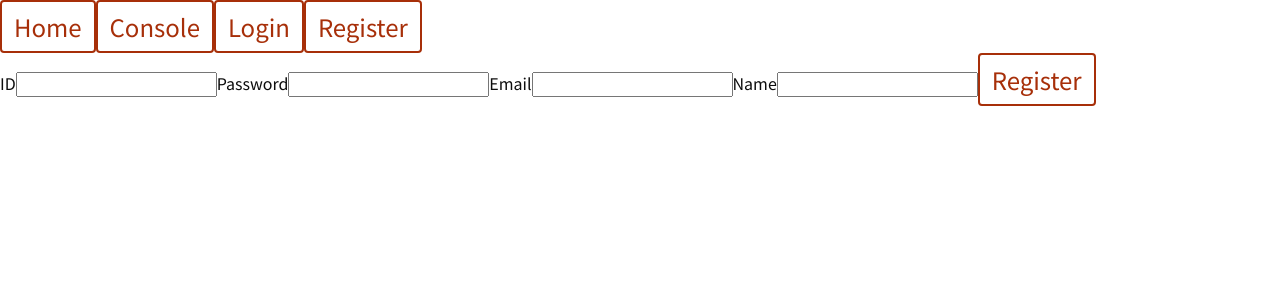
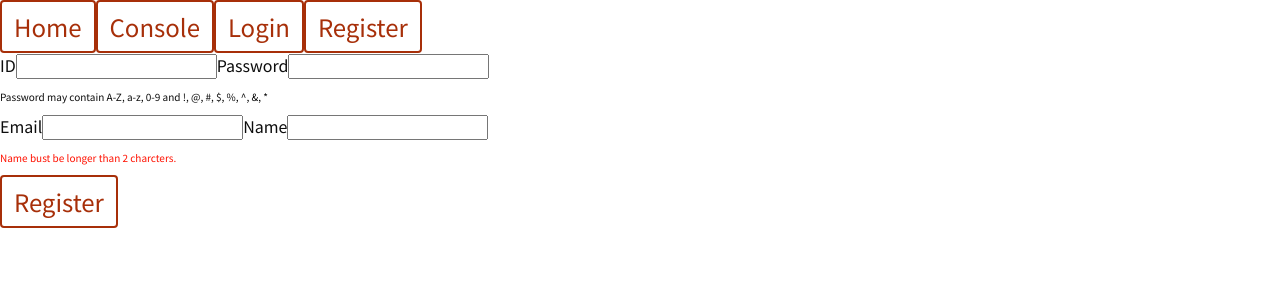
Before and after one commit to themrsung/atlas-manager, a React (Create React App) app: page /register in a window 1280 px wide. Shown: the top 300 px of the page. Built offline with nearby package versions, Linux system fonts and the light colour scheme.

Commit message:
server url changed

```diff
--- /dev/null
+++ b/src/api/ApiSettings.ts
@@ -0,0 +1,3 @@
+export class ApiSettings {
+    static SERVER_BASE_URL = "https://atlas-manager-json-server.herokuapp.com"
+}
--- a/src/api/Auth.ts
+++ b/src/api/Auth.ts
@@ -2,10 +2,11 @@ import axios from "axios"
 import AtlasClientUser from "../classes/client/AtlasClientUser"
 import AtlasServerDatabase from "../classes/server/AtlasServerDatabase"
 import AtlasServerUser from "../classes/server/AtlasServerUser"
+import { ApiSettings } from "./ApiSettings"
 import Databases from "./Databases"
 
 export default class Auth {
-    static AUTH_SERVER_URL = "http://localhost:5000/users"
+    static AUTH_SERVER_URL = ApiSettings.SERVER_BASE_URL + "/users"
 
     static async getUsers(reactComponent: React.Component) {
         const users: AtlasClientUser[] = []
@@ -27,6 +28,44 @@ export default class Auth {
         }
 
         return users
+    }
+
+    static isIdValid(id: string) {
+        if (id === "") return false
+
+        return true
+    }
+
+    static async isIdTaken(id: string, reactComponent: React.Component) {
+        const users = await Auth.getUsers(reactComponent)
+        for (let i = 0; i < users.length; i++) {
+            if (users[i].getId() === id) return false
+        }
+
+        return true
+    }
+
+    static isPasswordValid(password: string) {
+        if (password === "") return false
+        if (password.length < 8) return false
+
+        return true
+    }
+
+    static isEmailValid(email: string) {
+        if (email === "") return false
+        if (email.length < 5) return false
+        if (email.split("@").length !== 2) return false
+        if (email.split(".").length !== 2) return false
+
+        return true
+    }
+
+    static isDisplayNameValid(displayName: string) {
+        if (displayName === "") return false
+        if (displayName.length < 3) return false
+
+        return true
     }
 
     static async addUserToServer(user: AtlasClientUser) {
--- a/src/api/Databases.ts
+++ b/src/api/Databases.ts
@@ -2,10 +2,10 @@ import AtlasClientUser from "../classes/client/AtlasClientUser"
 import AtlasClientDatabase from "../classes/client/AtlasClientDatabase"
 import axios from "axios"
 import AtlasServerDatabase from "../classes/server/AtlasServerDatabase"
-import urlExist from "url-exist"
+import { ApiSettings } from "./ApiSettings"
 
 export default class Databases {
-    static DATABASES_SERVER_URL = "http://localhost:5000/databases"
+    static DATABASES_SERVER_URL = ApiSettings.SERVER_BASE_URL + "/databases"
 
     static async getDatabasesOfUser(
         reactComponent: React.Component,
--- a/src/pages/Register.tsx
+++ b/src/pages/Register.tsx
@@ -16,10 +16,40 @@ export default function Register(props: { state: AtlasClientState }) {
     const [email, setEmail] = useState<string>("")
     const [displayName, setDisplayName] = useState<string>("")
 
+    const [isIdValid, setIsIdValid] = useState<boolean>(false)
+    const [isPasswordValid, setIsPasswordValid] = useState<boolean>(false)
+    const [isEmailValid, setIsEmailValid] = useState<boolean>(false)
+    const [isDisplayNameValid, setIsDisplayNameValid] = useState<boolean>(false)
+
+    const [hasUserChangedId, setHasUserChangedId] = useState<boolean>(false)
+    const [hasUserChangedPassword, setHasUserChangedPassword] =
+        useState<boolean>(false)
+    const [hasUserChangedEmail, setHasUserChangedEmail] =
+        useState<boolean>(false)
+    const [hasUserChangedDisplayName, setHasUserChangedDisplayName] =
+        useState<boolean>(false)
+
+    // prettier-ignore
+    const checkIdValidity = () => { setIsIdValid(Auth.isIdValid(id)) }
+    // prettier-ignore
+    const checkPasswordValidity = () => { setIsPasswordValid(Auth.isPasswordValid(password)) }
+    // prettier-ignore
+    const checkEmailValidity = () => { setIsEmailValid(Auth.isEmailValid(email)) }
+    // prettier-ignore
+    const checkDisplayNameValidity = () => { setIsDisplayNameValid(Auth.isDisplayNameValid(displayName)) }
+
     const onRegisterFormSubmitted = async (
         e: React.FormEvent<HTMLFormElement>
     ) => {
         e.preventDefault()
+
+        if (
+            !isIdValid ||
+            !isPasswordValid ||
+            !isEmailValid ||
+            !isDisplayNameValid
+        )
+            return false
 
         const user = new AtlasClientUser(state.getReactComponent())
 
@@ -41,8 +71,19 @@ export default function Register(props: { state: AtlasClientState }) {
                     value={id}
                     onChange={(e: React.ChangeEvent<HTMLInputElement>) => {
                         setId(e.currentTarget.value)
+                        checkIdValidity()
                     }}
                 />
+                {hasUserChangedId &&
+                    (isIdValid ? (
+                        <S.RegisterInputOKInfoText>
+                            ID is valid.
+                        </S.RegisterInputOKInfoText>
+                    ) : (
+                        <S.RegisterInputNotOKInfoText>
+                            ID must be longer than 0 characters.
+                        </S.RegisterInputNotOKInfoText>
+                    ))}
 
                 <S.RegisterLabel htmlFor="pw-input">Password</S.RegisterLabel>
                 <S.RegisterInput
@@ -51,8 +92,25 @@ export default function Register(props: { state: AtlasClientState }) {
                     value={password}
                     onChange={(e: React.ChangeEvent<HTMLInputElement>) => {
                         setPassword(e.currentTarget.value)
+                        checkPasswordValidity()
                     }}
                 />
+                {hasUserChangedPassword ? (
+                    isPasswordValid ? (
+                        <S.RegisterInputOKInfoText>
+                            Password is valid.
+                        </S.RegisterInputOKInfoText>
+                    ) : (
+                        <S.RegisterInputNotOKInfoText>
+                            Password must be longer than 7 charcters.
+                        </S.RegisterInputNotOKInfoText>
+                    )
+                ) : (
+                    <S.RegisterInputInitialInfoText>
+                        Password may contain A-Z, a-z, 0-9 and !, @, #, $, %, ^,
+                        &, *
+                    </S.RegisterInputInitialInfoText>
+                )}
 
                 <S.RegisterLabel htmlFor="email-input">Email</S.RegisterLabel>
                 <S.RegisterInput
@@ -60,8 +118,19 @@ export default function Register(props: { state: AtlasClientState }) {
                     value={email}
                     onChange={(e: React.ChangeEvent<HTMLInputElement>) => {
                         setEmail(e.currentTarget.value)
+                        checkEmailValidity()
                     }}
                 />
+                {hasUserChangedEmail &&
+                    (isEmailValid ? (
+                        <S.RegisterInputOKInfoText>
+                            Email is valid.
+                        </S.RegisterInputOKInfoText>
+                    ) : (
+                        <S.RegisterInputNotOKInfoText>
+                            Please check your email.
+                        </S.RegisterInputNotOKInfoText>
+                    ))}
 
                 <S.RegisterLabel htmlFor="name-input">Name</S.RegisterLabel>
                 <S.RegisterInput
@@ -69,8 +138,18 @@ export default function Register(props: { state: AtlasClientState }) {
                     value={displayName}
                     onChange={(e: React.ChangeEvent<HTMLInputElement>) => {
                         setDisplayName(e.currentTarget.value)
+                        checkDisplayNameValidity()
                     }}
                 />
+                {hasUserChangedDisplayName && isDisplayNameValid ? (
+                    <S.RegisterInputOKInfoText>
+                        Name is valid.
+                    </S.RegisterInputOKInfoText>
+                ) : (
+                    <S.RegisterInputNotOKInfoText>
+                        Name bust be longer than 2 charcters.
+                    </S.RegisterInputNotOKInfoText>
+                )}
 
                 <StyleConventions.LargePrimaryButton type="submit">
                     Register
--- a/src/style/pages/RegisterStyles.tsx
+++ b/src/style/pages/RegisterStyles.tsx
@@ -1,4 +1,5 @@
 import styled from "styled-components"
+import StyleConventions from "../StyleConventions"
 
 export default class RegisterStyles {
     static Wrap = styled.div``
@@ -8,4 +9,18 @@ export default class RegisterStyles {
     static RegisterLabel = styled.label``
 
     static RegisterInput = styled.input``
+
+    static RegisterInputInitialInfoText = styled.p`
+        font-size: 10px;
+    `
+
+    static RegisterInputOKInfoText = styled.p`
+        font-size: 10px;
+        color: ${StyleConventions.positiveColor};
+    `
+
+    static RegisterInputNotOKInfoText = styled.p`
+        font-size: 10px;
+        color: ${StyleConventions.errorColor};
+    `
 }
```
